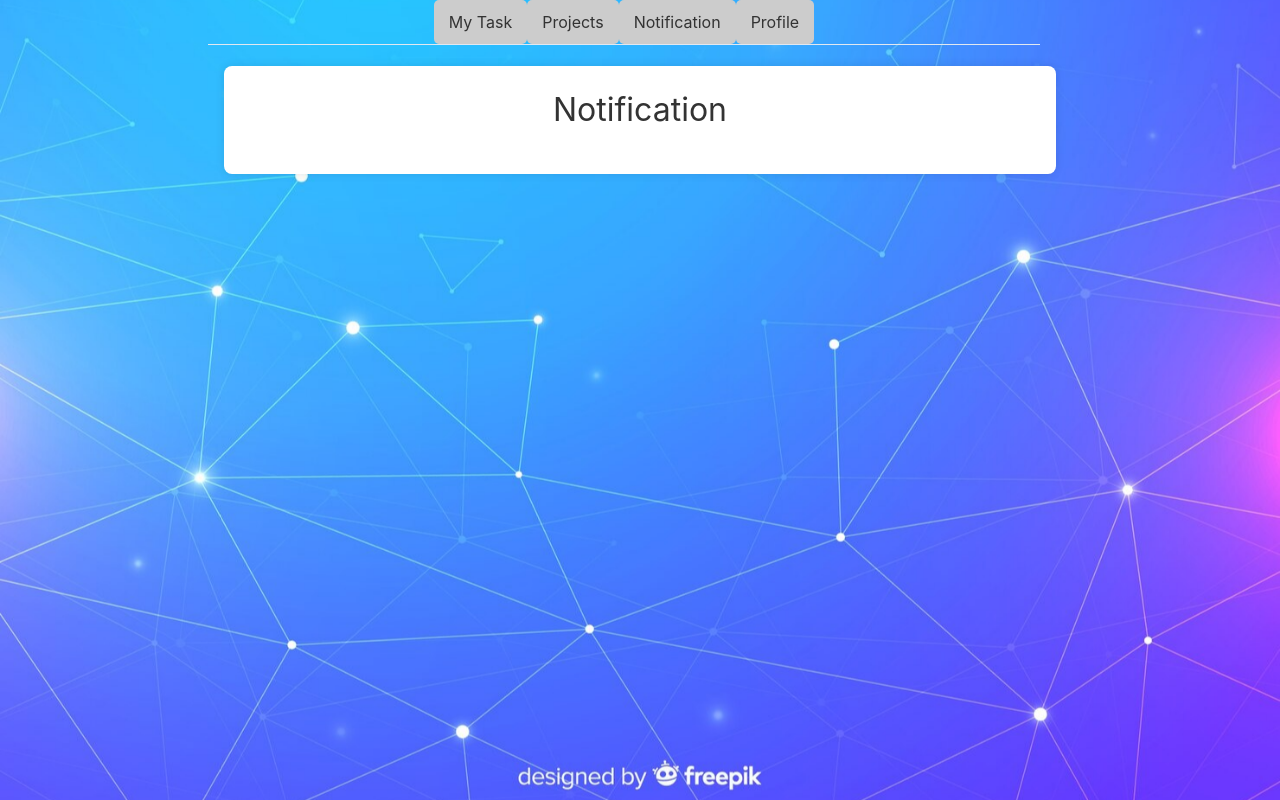
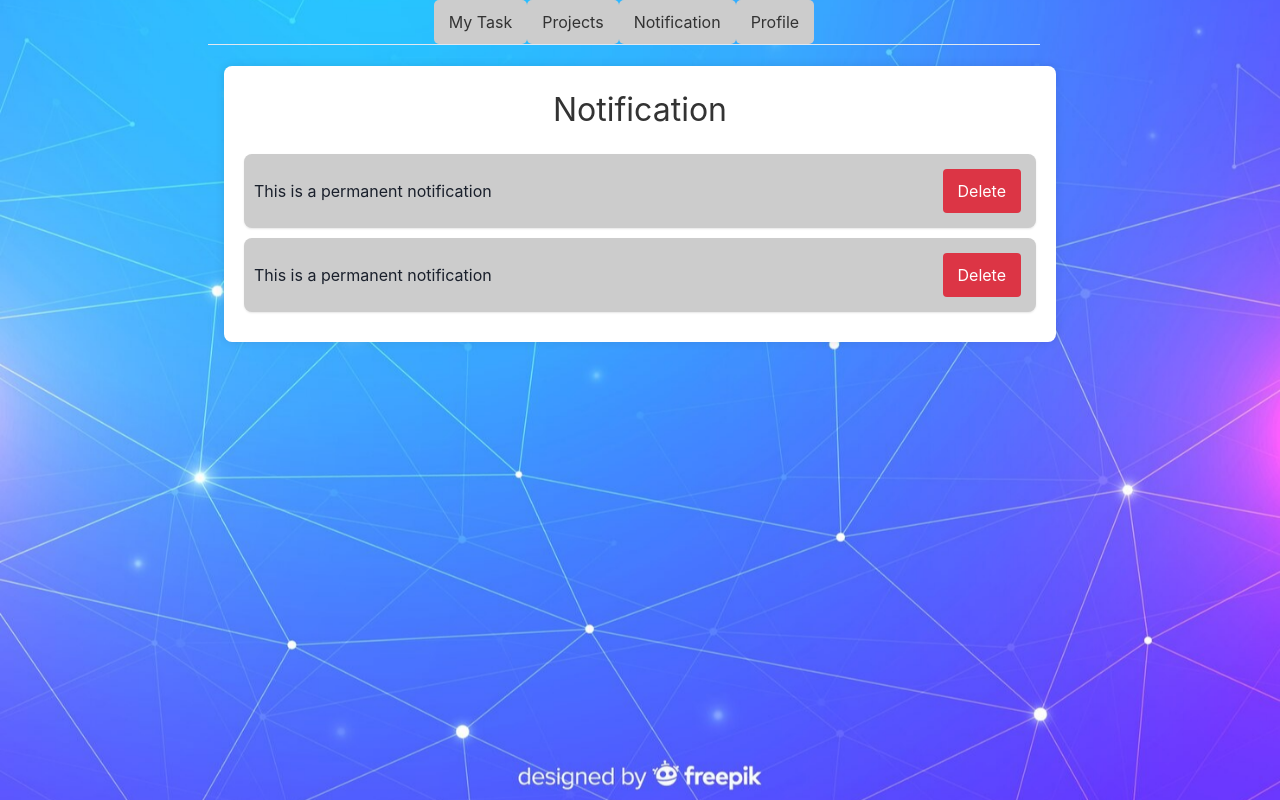
Before and after one commit to luuducc/GROUP7-TASK-MANAGER, a React (Create React App) app in the folder Frontend/: page /main in a window 1280 px wide. Both pictures are taken after a click on the tab "Notification". Built offline with nearby package versions, Linux system fonts and the light colour scheme; no server answers.

Commit message:
Notification UI

```diff
--- a/Frontend/src/components/Notification.css
+++ b/Frontend/src/components/Notification.css
@@ -26,3 +26,35 @@ body {
     font-size: 2em;
     margin-bottom: 20px;
 }
+
+
+
+.notification-list {
+    list-style-type: none;
+    padding: 0;
+  }
+
+  .notification-item {
+    background-color: #ccc;
+    margin-bottom: 10px;
+    padding: 10px;
+    border-radius: 8px;
+    display: flex;
+    justify-content: space-between;
+    align-items: center;
+    box-shadow: 0 1px 2px rgba(0, 0, 0, 0.1);
+  }
+
+  .notification-item button {
+    background-color: #dc3545;
+    color: #fff;
+    border: none;
+    padding: 8px 12px;
+    border-radius: 4px;
+    cursor: pointer;
+    transition: background-color 0.3s;
+  }
+
+  .notification-item button:hover {
+    background-color: #c54552;
+  }
--- a/Frontend/src/components/Notification.js
+++ b/Frontend/src/components/Notification.js
@@ -1,12 +1,37 @@
-
 import React, { useState, useEffect } from 'react';
 import './Notification.css';
 
 const Notification = () => {
+  const [notifications, setNotifications] = useState([]);
+
+  const addNotification = (message) => {
+    const newNotification = {
+      id: Date.now(),
+      message,
+    };
+
+    setNotifications(prevNotifications => [...prevNotifications, newNotification]);
+  };
+
+  useEffect(() => {
+    addNotification('This is a permanent notification');
+  }, []);
+
+  const removeNotification = (id) => {
+    setNotifications(prevNotifications => prevNotifications.filter(notification => notification.id !== id));
+  };
 
   return (
     <div className="Notification-container">
-        <h2>Notification</h2>
+      <h2>Notification</h2>
+      <ul className="notification-list">
+        {notifications.map(notification => (
+          <li key={notification.id} className="notification-item">
+            {notification.message}
+            <button onClick={() => removeNotification(notification.id)}>Delete</button>
+          </li>
+        ))}
+      </ul>
     </div>
   );
 };
```
